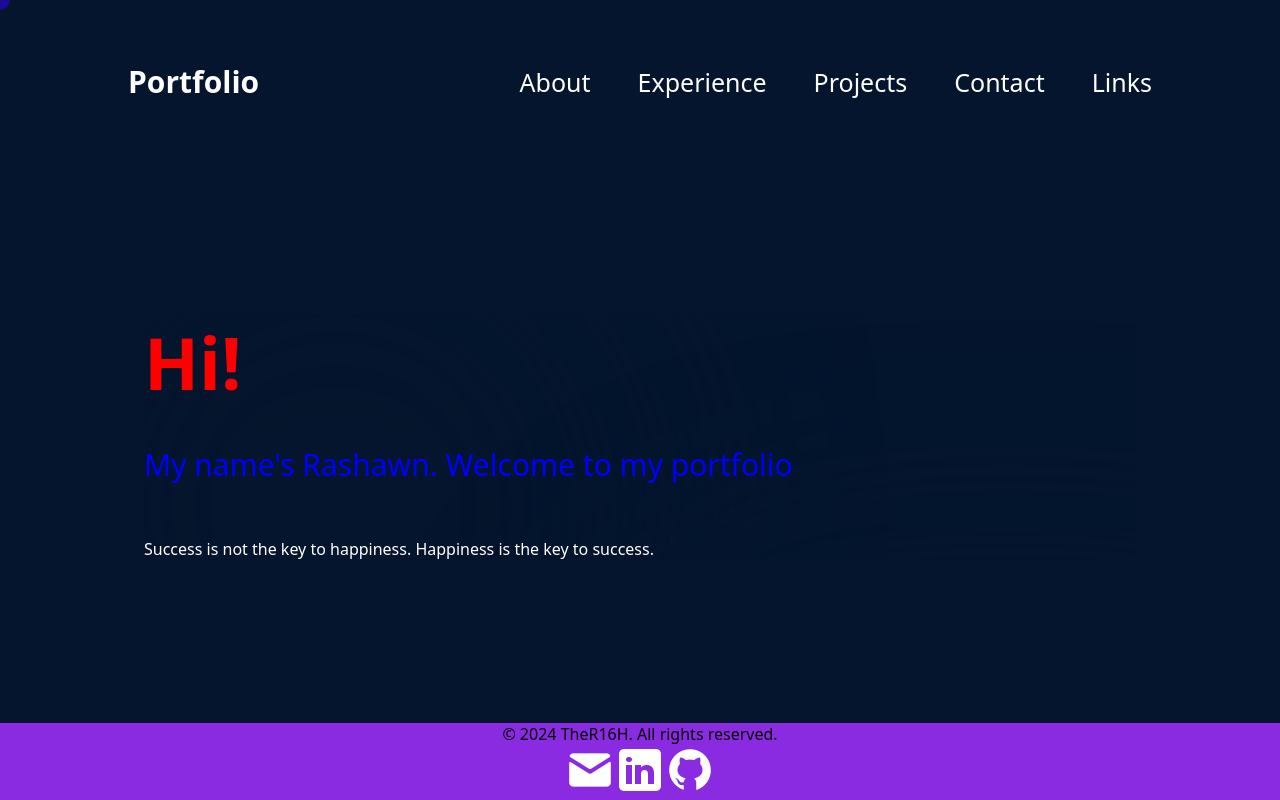
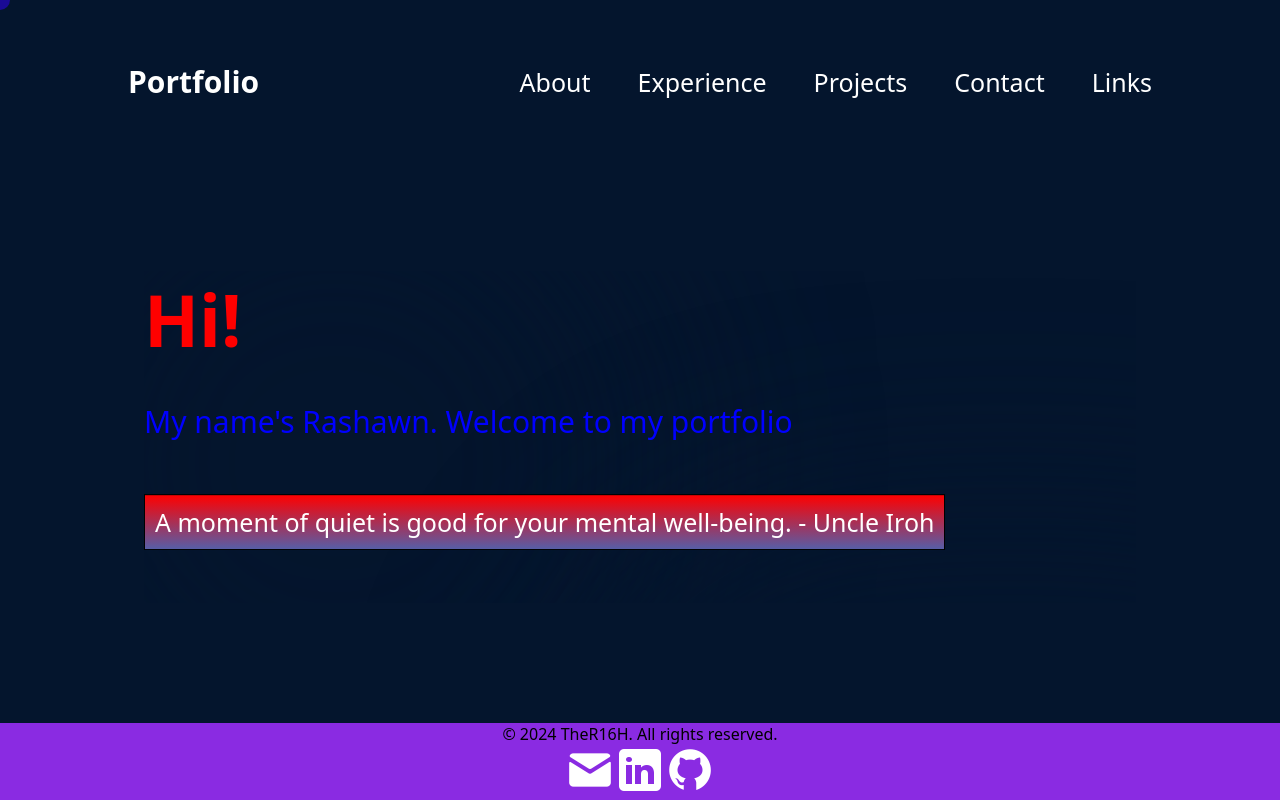
Before and after one commit to TheR16H/folio, a React (Vite) app: page / in a window 1280 px wide. Built offline with nearby package versions, Linux system fonts and the light colour scheme.

Commit message:
Added some quotes

```diff
--- a/src/components/landingpage/landing.module.css
+++ b/src/components/landingpage/landing.module.css
@@ -36,6 +36,19 @@
   color: blue;
   margin-bottom: 52px;
   animation: bounce 2s infinite;
+}
+
+
+.quote {
+  font-size: 25px;
+  color: rgb(255, 255, 255);
+  text-align: center;
+  padding-left: 100px;
+  margin-bottom: 52px;
+  animation: bounce 2s infinite;
+  border: 1px solid #000; /* Border color and style */
+  padding: 10px;          /* Space between the text and the border */
+  background: linear-gradient(180deg, #ff0000 0%, #565ea8 100%);
 }
 
 
--- a/src/data/quotes.js
+++ b/src/data/quotes.js
@@ -1,9 +1,9 @@
 const quotes = [
-  "The best way to predict the future is to create it.",
-  "Success is not the key to happiness. Happiness is the key to success.",
-  "Believe you can and you're halfway there.",
-  "Act as if what you do makes a difference. It does.",
-  "What lies behind us and what lies before us are tiny matters compared to what lies within us."
+  "This is just the beginning.",
+  "A moment of quiet is good for your mental well-being. - Uncle Iroh",
+  "I wanna create fascinating things that make people say ''This is so cool!'' - Rashawn",
+  "One of my most productive days was throwing away 1000 lines of code. - Ken Thompson",
+  "K.I.S.S - Keep it simple, stupid."
 ];
 
 export default quotes;
```
